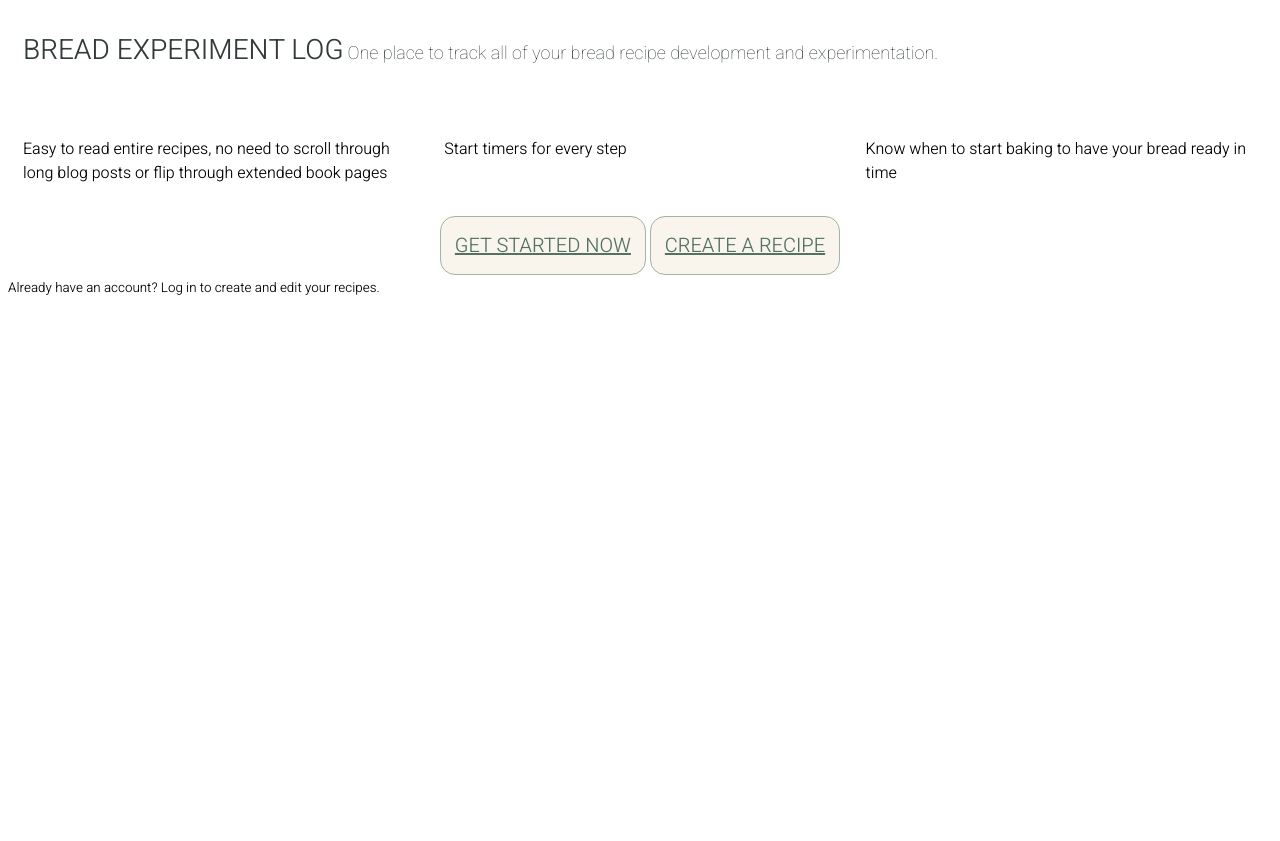
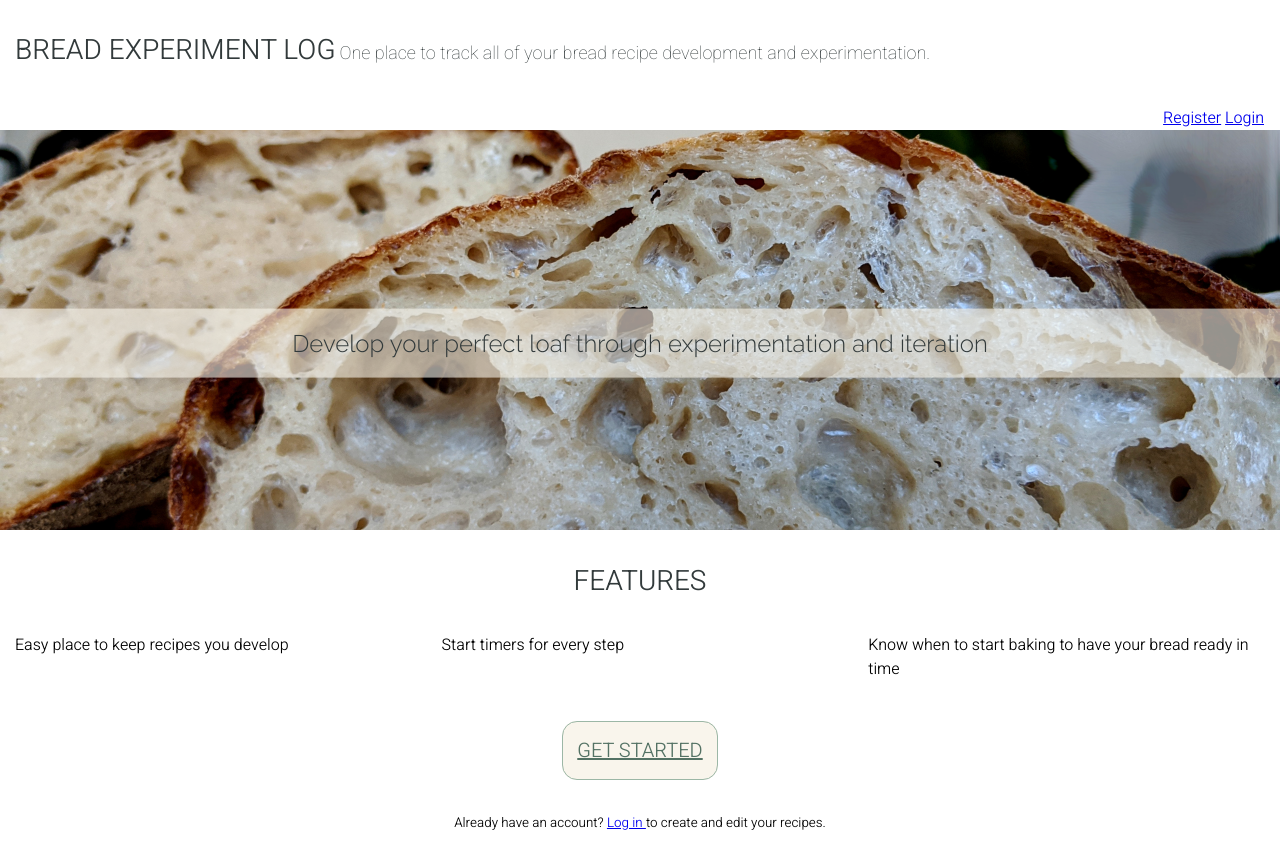
Before and after one commit to kailin-lu/BreadLog, a Flask app: page / in a window 1280 px wide. Before the commit the page ends 295 px from the top, so only its background shows below. Run offline with Flask 2, Linux system fonts and the light colour scheme.

Commit message:
home image

```diff
--- a/breadlog/routes.py
+++ b/breadlog/routes.py
@@ -71,15 +71,19 @@ def edit_recipe(recipe_id):
     recipe = Recipe.query.get_or_404(recipe_id)
     form = StepForm()
     if form.validate_on_submit():
+        total_minutes = form.minutes.data
         new_step = Step(step_number=form.step_number.data,
                         action=form.action.data,
-                        minutes=form.minutes.data,
+                        minutes=total_minutes,
                         notes=form.notes.data,
                         recipe_id=recipe_id)
         try:
+            if form.minutes.data > 0:
+                recipe.total_minutes += total_minutes
+            recipe.total_steps += 1
             db.session.add(new_step)
             db.session.commit()
-            return redirect('/')
+            return redirect(url_for('edit_recipe', recipe_id=recipe.id))
         except:
             return 'There was an error adding the step'
     return render_template('edit_recipe.html', recipe=recipe, form=form)
@@ -101,6 +105,9 @@ def delete_step(step_id):
     step_to_delete = Step.query.get_or_404(step_id)
     recipe_id = step_to_delete.recipe.id
     try:
+        if step_to_delete.minutes > 0:
+            step_to_delete.recipe.total_minutes -= step_to_delete.minutes
+        step_to_delete.recipe.total_steps -= 1
         db.session.delete(step_to_delete)
         db.session.commit()
     except:
--- a/breadlog/static/main.css
+++ b/breadlog/static/main.css
@@ -2,11 +2,13 @@
 323A3B  gray
 547264  dark green
 9CB7A6  light green
-F9F5EC  white
+F9F5EC  white   	249, 245, 236
 C5514C  red */
 
 * {
     box-sizing: border-box;
+    margin-left:0;
+    margin-right:0;
 }
 
 body, html {
@@ -72,7 +74,6 @@ body, html {
 .col-12 {
     width: 100%;
     float: left;
-    padding: 15px;
     text-align: center;
 }
 
@@ -92,6 +93,29 @@ h1 {
     color: #323A3B;
     display: inline;
     margin-bottom: 0;
+    padding-bottom:0;
+    margin-top: 1.2em;
+}
+
+h2 {
+    font-family: "Raleway";
+    font-weight: 300;
+}
+
+nav {
+    margin-top:0;
+    padding-top:0;
+    margin-right: 1em;
+    text-align: right;
+}
+ul {
+    list-style-type: none;
+    margin: 0;
+    padding: 0;
+}
+
+li {
+    display: inline;
 }
 
 .content-title h4 {
@@ -100,6 +124,37 @@ h1 {
     margin-top: 0;
     color: #323A3B;
     display: inline-block;
+}
+
+.banner {
+    position: relative;
+}
+
+.centered {
+    position: absolute;
+    top: 50%;
+    left: 50%;
+    transform: translate(-50%, -50%);
+    background-color: rgba(249, 245, 236, 0.6);
+}
+
+.content-banner {
+    margin-top: 10px;
+    font-weight: 100;
+    font-family: 'Heebo';
+    color: #323A3B;
+    display: inline-block;
+    text-align: center;
+}
+
+img {
+    width: 100%;
+    height: 400px;
+    object-fit: cover;
+    object-position: 50% 20%;
+    overflow: hidden;
+    background-image: cover;
+    background-position: center;
 }
 
 a.button {
--- a/breadlog/templates/base.html
+++ b/breadlog/templates/base.html
@@ -13,12 +13,20 @@
         <link rel="stylesheet" href="https://fonts.googleapis.com/css?family=Raleway:100,300">
     </head>
     <body>
-        {% block header %}
+        {% block header %}{% endblock %}
 
-        {% endblock %}
+        <nav>
+            <ul>
+                {% if current_user.is_authenticated %}
+                <li><a href="{{ url_for('recipes') }}">Recipes</a></li>
+                <li><a href="{{ url_for('logout') }}">Logout</a></li>
+                {% else %}
+                <li><a href="{{ url_for('register') }}">Register</a></li>
+                <li><a href="{{ url_for('login') }}">Login</a></li>
+                {% endif %}
+            </ul>
+        </nav>
 
-       {% block body %}
-
-       {% endblock %}
+       {% block body %}{% endblock %}
     </body>
 </html>
--- a/breadlog/templates/edit_recipe.html
+++ b/breadlog/templates/edit_recipe.html
@@ -23,7 +23,7 @@
 </div>
 <!--Add new steps-->
 <div class=row>
-    <form method="POST" action="">
+    <form method="POST" action="{{ url_for('edit_recipe', recipe_id=recipe.id) }}">
     {{ form.hidden_tag() }}
         <fieldset>
             <div>
--- a/breadlog/templates/index.html
+++ b/breadlog/templates/index.html
@@ -8,9 +8,27 @@
 {% endblock %}
 
 {% block body %}
+<div class="row banner">
+    <div class="col-12">
+        <picture>
+            <source srcset="static/images/bread_raw_small.jpg" media="(max-width: 400px)">
+            <source srcset="static/images/bread_raw.jpg">
+            <img src="static/images/bread_raw.jpg" alt="Bread on a table">
+          </picture>
+        <div class="col-12 content-banner centered">
+            <h2>Develop your perfect loaf through experimentation and iteration</h2>
+        </div>
+    </div>
+</div>
+<br>
+<div class="row">
+    <div class="col-12">
+        <h1>FEATURES</h1>
+    </div>
+</div>
 <div class="row">
     <div class="col-4">
-        <p>Easy to read entire recipes, no need to scroll through long blog posts or flip through extended book pages</p>
+        <p>Easy place to keep recipes you develop</p>
     </div>
     <div class="col-4">
         <p>Start timers for every step</p>
@@ -20,16 +38,18 @@
     </div>
 </div>
 
+<br>
 <div class="row">
     <div class="col-12">
-        <a href="{{ url_for('register') }}" class="button call-to-action">GET STARTED NOW</a>
-        <a href="{{ url_for('recipes') }}" class="button call-to-action">CREATE A RECIPE</a>
+        <a href="{{ url_for('register') }}" class="button call-to-action">GET STARTED</a>
     </div>
 </div>
 
-<div class="">
-    <small class="">
-        Already have an account? <!-- Use url_for to add link to login page --> Log in to create and edit your recipes.
+<br>
+<br>
+<div class="row">
+    <small class="col-12">
+        Already have an account? <a href="{{ url_for('login') }}">Log in </a>to create and edit your recipes.
     </small>
 </div>
 
```
Also changed, not shown: breadlog/forms.py (+13 -4 lines), breadlog/static/images/bread_raw.jpg (added), breadlog/static/images/bread_raw_small.jpg (added).
